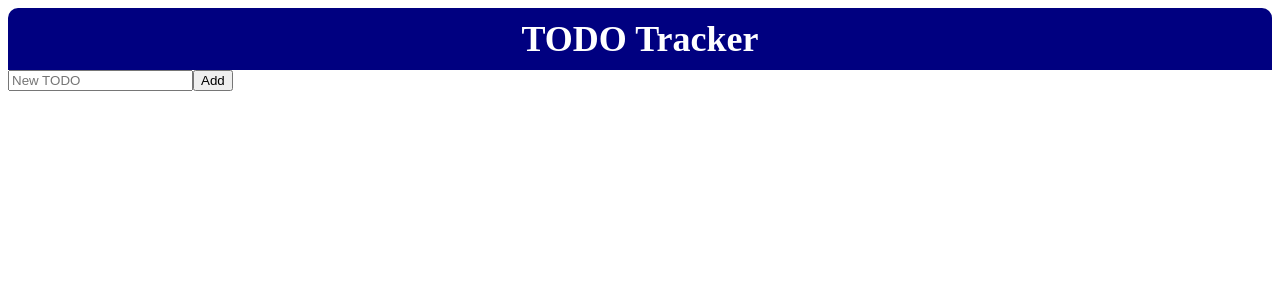
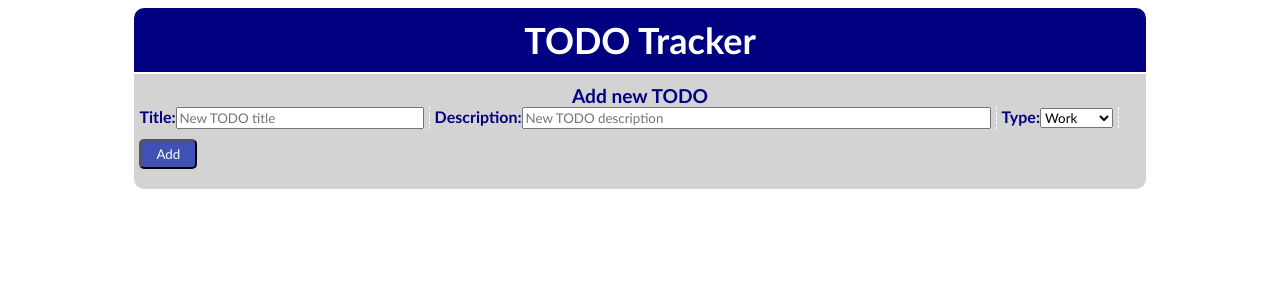
Before and after one commit to vtomic85/hzs-frontend, a React (Create React App) app: page / in a window 1280 px wide. Shown: the top 300 px of the page. Built offline with nearby package versions, Linux system fonts and the light colour scheme; no server answers.

Commit message:
Restyling and adapting backend calls

```diff
--- a/src/App.js
+++ b/src/App.js
@@ -1,12 +1,13 @@
+import "./css/App.css";
 import Header from "./components/Header";
 import Todos from "./components/Todos";
 
 function App() {
     return (
-        <>
+        <div className="container">
             <Header/>
             <Todos/>
-        </>
+        </div>
     );
 }
 
--- a/src/components/NewTodoForm.js
+++ b/src/components/NewTodoForm.js
@@ -1,21 +1,64 @@
+import "../css/NewTodoForm.css";
 import {useState} from "react";
 
 const NewTodoForm = ({onTodoAdded}) => {
     const [newTodoTitle, setNewTodoTitle] = useState('');
+    const [newTodoDescription, setNewTodoDescription] = useState('');
+    const [newTodoType, setNewTodoType] = useState('WORK');
 
-    const onNewTodoChanged = (e) => {
+    const onNewTodoTitleChanged = (e) => {
         setNewTodoTitle(e.target.value)
     }
 
+    const onNewTodoDescriptionChanged = (e) => {
+        setNewTodoDescription(e.target.value)
+    }
+
+    const onNewTodoTypeChanged = (e) => {
+        setNewTodoType(e.target.value)
+    }
+
     const addNewTodo = () => {
-        onTodoAdded({title: newTodoTitle, completed: false});
+        onTodoAdded({title: newTodoTitle, description: newTodoDescription, todoItemType: newTodoType});
     }
 
     return (
         <>
             <form>
-                <input type="text" placeholder="New TODO" value={newTodoTitle} onChange={(e) => onNewTodoChanged(e)}/>
-                <button onClick={addNewTodo}>Add</button>
+                <div className="heading">Add new TODO</div>
+                <div className="formHolder">
+                    <label htmlFor="newTodoTitle">Title:</label>
+                    <input type="text"
+                           id="newTodoTitle"
+                           autoComplete="off"
+                           name="newTodoTitle"
+                           placeholder="New TODO title"
+                           size="30"
+                           value={newTodoTitle}
+                           onChange={(e) => onNewTodoTitleChanged(e)}/>
+                </div>
+                <div className="formHolder">
+                    <label htmlFor="newTodoTitle">Description:</label>
+                    <input type="text"
+                           id="newTodoDescription"
+                           autoComplete="off"
+                           name="newTodoDescription"
+                           placeholder="New TODO description"
+                           size="60"
+                           value={newTodoDescription}
+                           onChange={(e) => onNewTodoDescriptionChanged(e)}/>
+                </div>
+                <div className="formHolder">
+                    <label htmlFor="newTodoType">Type:</label>
+                    <select value={newTodoType} onChange={(e) => onNewTodoTypeChanged(e)}>
+                        <option value="WORK">Work</option>
+                        <option value="PERSONAL">Personal</option>
+                        <option value="HOBBY">Hobby</option>
+                    </select>
+                </div>
+                <div className="formHolder">
+                    <button onClick={addNewTodo}>Add</button>
+                </div>
             </form>
         </>
     );
--- a/src/components/Todo.js
+++ b/src/components/Todo.js
@@ -1,20 +1,28 @@
 import "../css/Todo.css";
-import { AiFillDelete } from 'react-icons/ai';
+import {AiFillDelete} from 'react-icons/ai';
 
-const Todo = ({ todo, todoClicked, deleteTodo }) => {
+const Todo = ({todo, todoClicked, deleteTodo}) => {
     const handleDelete = (e) => {
         e.stopPropagation();
         deleteTodo(todo);
     }
 
     return (
-        <div className="todo" onClick={() => todoClicked(todo)}>
-            <div className={"todo-title" + (todo.completed ? " done" : "")}>{todo.title}</div>
+        <div className="todo-container" onClick={() => todoClicked(todo)}>
+            <div className={"todo-content" + (todo.completed ? " done" : "")}>
+                <div>
+                    <div className="todo-h3-title">{todo.title}</div>
+                    <span className="todo-type">{todo.todoItemType}</span>
+                </div>
+                <div>
+                    <p className="todo-description">{todo.description}</p>
+                </div>
+            </div>
             <div className={"todo-status" + (todo.completed ? " done" : "")}>
                 {todo.completed ? "Done" : "Not done"}
-                <AiFillDelete className="delete-icon" onClick={handleDelete} />
+                <AiFillDelete className="delete-icon" onClick={handleDelete}/>
             </div>
-        </div >
+        </div>
     );
 }
 
--- a/src/components/Todos.js
+++ b/src/components/Todos.js
@@ -3,7 +3,7 @@ import TodoList from "./TodoList";
 import NewTodoForm from "./NewTodoForm";
 
 const Todos = () => {
-    const BASE_URL = 'https://jsonplaceholder.typicode.com/todos/';
+    const BASE_URL = 'https://hzs-todo.herokuapp.com/todo-items/';
     const [todos, setTodos] = useState([]);
 
     const getData = () => {
@@ -32,10 +32,11 @@ const Todos = () => {
         fetch(BASE_URL + todo.id, {
             method: 'PUT',
             body: JSON.stringify({
-                userId: todo.userId,
                 id: todo.id,
                 title: todo.title,
-                completed: newTodo.completed
+                description: todo.description,
+                todoItemType: todo.todoItemType,
+                createdAt: todo.createdAt
             }),
             headers: {
                 'Content-type': 'application/json; charset=UTF-8',
@@ -50,7 +51,8 @@ const Todos = () => {
             method: 'POST',
             body: JSON.stringify({
                 title: todo.title,
-                completed: todo.completed
+                description: todo.description,
+                todoItemType: todo.todoItemType,
             }),
             headers: {
                 'Content-type': 'application/json; charset=UTF-8',
--- /dev/null
+++ b/src/css/App.css
@@ -0,0 +1,8 @@
+* {
+    font-family: Calibri;
+}
+
+.container {
+    width: 80%;
+    margin: 0 auto;
+}
--- /dev/null
+++ b/src/css/NewTodoForm.css
@@ -0,0 +1,53 @@
+form {
+    width: 100%;
+    display: inline-block;
+    background-color: lightgray;
+    border-top: 2px solid white;
+    border-radius: 0 0 10px 10px;
+    padding: 10px 5px;
+    box-sizing: border-box;
+}
+
+.heading {
+    text-align: center;
+    color: navy;
+    background-color: lightgray;
+    font-weight: bold;
+    font-size: 1.2em;
+}
+
+label {
+    color: navy;
+    font-weight: bold;
+}
+
+input:focus {
+    background-color: lightcyan;
+}
+
+.formHolder {
+    display: inline-block;
+    margin-right: 5px;
+    padding-right: 5px;
+    border-right: 1px dashed white;
+}
+
+.formHolder:last-child {
+    border-right: none;
+}
+
+button {
+    background-color: #3f51b5;
+    color: white;
+    padding: 5px 15px;
+    border-radius: 5px;
+    outline: 0;
+    margin: 10px 0px;
+    cursor: pointer;
+    box-shadow: 0px 2px 2px lightgray;
+    transition: ease background-color 250ms;
+}
+
+button:hover {
+    background-color: #283593;
+}
--- a/src/css/Todo.css
+++ b/src/css/Todo.css
@@ -1,4 +1,4 @@
-.todo {
+.todo-container {
     width: 200px;
     height: 200px;
     border: 1px solid navy;
@@ -6,44 +6,77 @@
     box-sizing: border-box;
     padding: 5px;
     margin: 5px 5px;
-    float:left;
-    cursor:pointer;
+    float: left;
+    cursor: pointer;
 }
 
-.todo:hover {
-    box-shadow: blue 5px 5px 5px;
-    border:3px solid blue;
+.todo-container:hover {
+    box-shadow: lightgray 2px 2px 2px inset;
+    border: 2px solid gray;
     transition-duration: 200ms;
 }
 
-.todo-title {
-    padding:10px;
+.todo-content {
+    padding: 10px;
     background-color: navy;
     border-radius: 10px 10px 0 0;
-    color:white;
-    height:80%;
+    color: white;
+    height: 80%;
     transition-duration: 1000ms;
 }
 
-.todo-title.done {
+.todo-content.done {
     background-color: lightgray;
-    color:grey;
+    color: grey;
     text-decoration: line-through;
     transition-duration: 1000ms;
 }
 
+.todo-h3-title {
+    float: left;
+    font-size: 18px;
+    font-weight: bold;
+    color: yellow;
+}
+
+.todo-content.done .todo-h3-title {
+    color: grey;
+    text-decoration: line-through;
+}
+
+.todo-type {
+    float: right;
+    font-style: italic;
+    text-transform: uppercase;
+    font-size: 12px;
+    background-color: white;
+    color: navy;
+    padding: 2px 5px;
+    border-radius: 2px;
+}
+
+.todo-description {
+    float: left;
+    clear: both;
+}
+
+.todo-content.done .todo-description {
+    color: grey;
+    text-decoration: line-through;
+}
+
 .todo-status {
-    height:20%;
+    height: 20%;
     font-style: italic;
     text-align: center;
 }
 
 .todo-status.done {
-    color:grey;
+    color: grey;
 }
 
 .delete-icon {
     font-size: 20px;
-    color:red;
-    float:right;
+    color: red;
+    float: right;
 }
```
